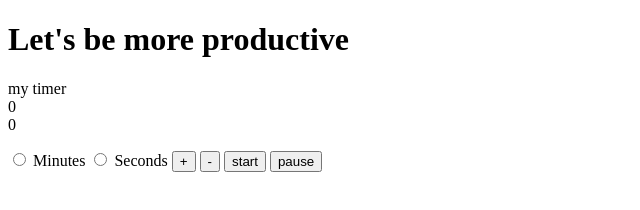
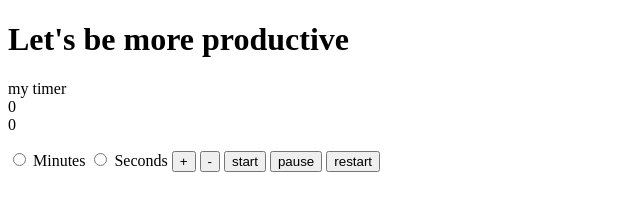
Before and after one commit to gabriela-giron/contact-list, a plain HTML site: page pomodoro-timer-without react/index.html in a window 1280 px wide. Shown: the whole page, without its empty margins (0-640 px from the left). Drawn offline with Linux system fonts and the light colour scheme.

Commit message:
Update index.html

```diff
--- a/pomodoro-timer-without react/index.html
+++ b/pomodoro-timer-without react/index.html
@@ -17,6 +17,7 @@
         <button onclick="minus_time()">-</button>
         <button onclick="start_count()">start</button>
         <button onclick="stop_count()">pause</button>
+        <button onclick="restart_timer()">restart</button>
     </div>
     <script src="javascript/timer.js"></script>
 </body>
```
